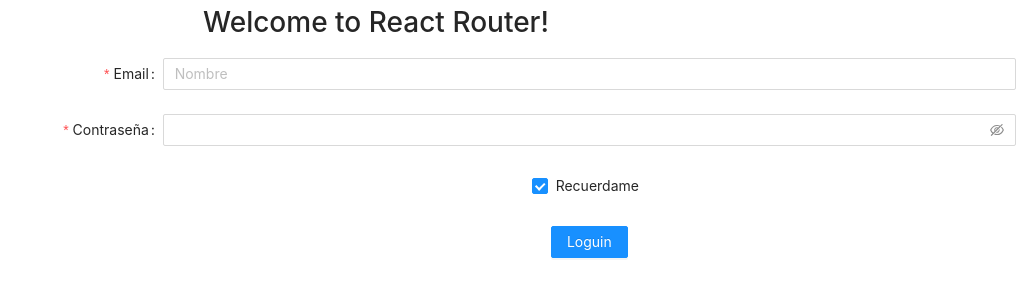
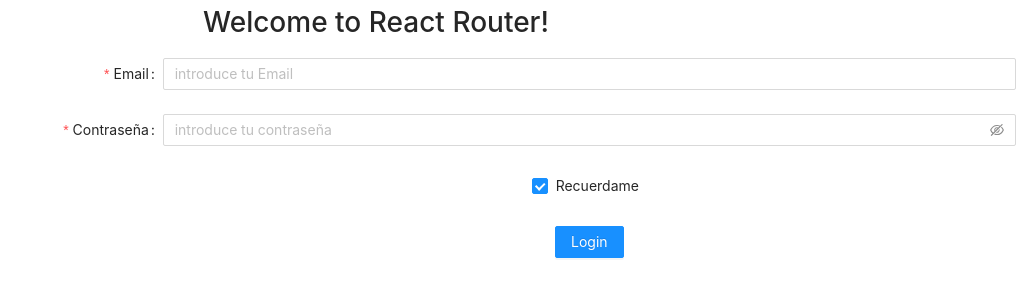
Before and after one commit to chavidev/react-caprichosa, a React (Create React App) app: page /loguin in a window 1280 px wide. Shown: the top 300 px of the page, without its empty margins (264-1280 px from the left). Built offline with nearby package versions, Linux system fonts and the light colour scheme.

Commit message:
loguin conseguido y guardado en local storage

```diff
--- a/package.json
+++ b/package.json
@@ -8,6 +8,7 @@
     "@testing-library/user-event": "^12.8.3",
     "antd": "^4.17.1",
     "axios": "^0.24.0",
+    "qs": "^6.10.1",
     "react": "^17.0.2",
     "react-dom": "^17.0.2",
     "react-router-dom": "^6.0.2",
--- a/src/views/LoguinCliente.jsx
+++ b/src/views/LoguinCliente.jsx
@@ -1,6 +1,8 @@
+import React from 'react';
 import { Form, Input, Button, Checkbox } from 'antd';
 import axios from 'axios';
-import React from 'react'
+const qs = require('qs'); //según postman me hace falta para que funcione el axios && ¿POR QUÉ?
+
 
 //import Email from '../components/Email'
 //import Password from '../components/Password'
@@ -22,10 +24,23 @@
 
 
 const LoguinCliente = () => {
-  const onFinish = async(values) => {
+  const onFinish = async(values) => {  //Tengo qeu meterle un try catch, ejemplo al final de éste documento
     console.log('Success:', values);
-    let response = await axios.post("http://localhost:5001/api/loginCliente/login",JSON.stringify(values))
+    //let response = await axios.post("http://localhost:5001/api/loginCliente/login",JSON.stringify(values))
+    //console.log(response)
+    //const { email , pass } = values
+
+    var config = {
+      method: 'post',
+      url: 'http://localhost:5001/api/loginCliente/login',
+      data : values
+    };
+
+    let response = await axios(config)
+    //let response = await axios.post('http://localhost:5001/api/loginCliente/login',values)
     console.log(response)
+    let res = JSON.stringify(response.data.token)
+    localStorage.setItem('tokenCliente', res)
   };
 
   const onFinishFailed = (errorInfo) => {
@@ -46,15 +61,15 @@
         name="email"
         rules={[{ required: true, message: 'Introduzca un Email válido' }]} //mensaje de error
       >
-        <Input placeholder="Nombre" />
+        <Input placeholder="introduce tu Email" />
       </Form.Item>
 
       <Form.Item
         label="Contraseña"
         name="pass"
-        rules={[{ required: true, message: 'Introduzca su contraseña' }]}
+        rules={[{ required: true, message: 'Introduzca su Contraseña' }]}
       >
-        <Input.Password />
+        <Input.Password placeholder="introduce tu contraseña" />
       </Form.Item>
 
       <Form.Item name="remember" valuePropName="checked" wrapperCol={{ offset: 8, span: 16 }}>
@@ -63,7 +78,7 @@
 
       <Form.Item wrapperCol={{ offset: 8, span: 16 }}>
         <Button type="primary" htmlType="submit">
-          Loguin
+          Login
         </Button>
       </Form.Item>
     </Form>
@@ -72,3 +87,12 @@
 
 
 export default LoguinCliente
+
+
+/*
+.then(function (response) {
+  console.log(JSON.stringify(response.data));
+})
+.catch(function (error) {
+  console.log(error);
+}); */
```
Also changed, not shown: 1 other file (tests, documents, lock files or other folders).
